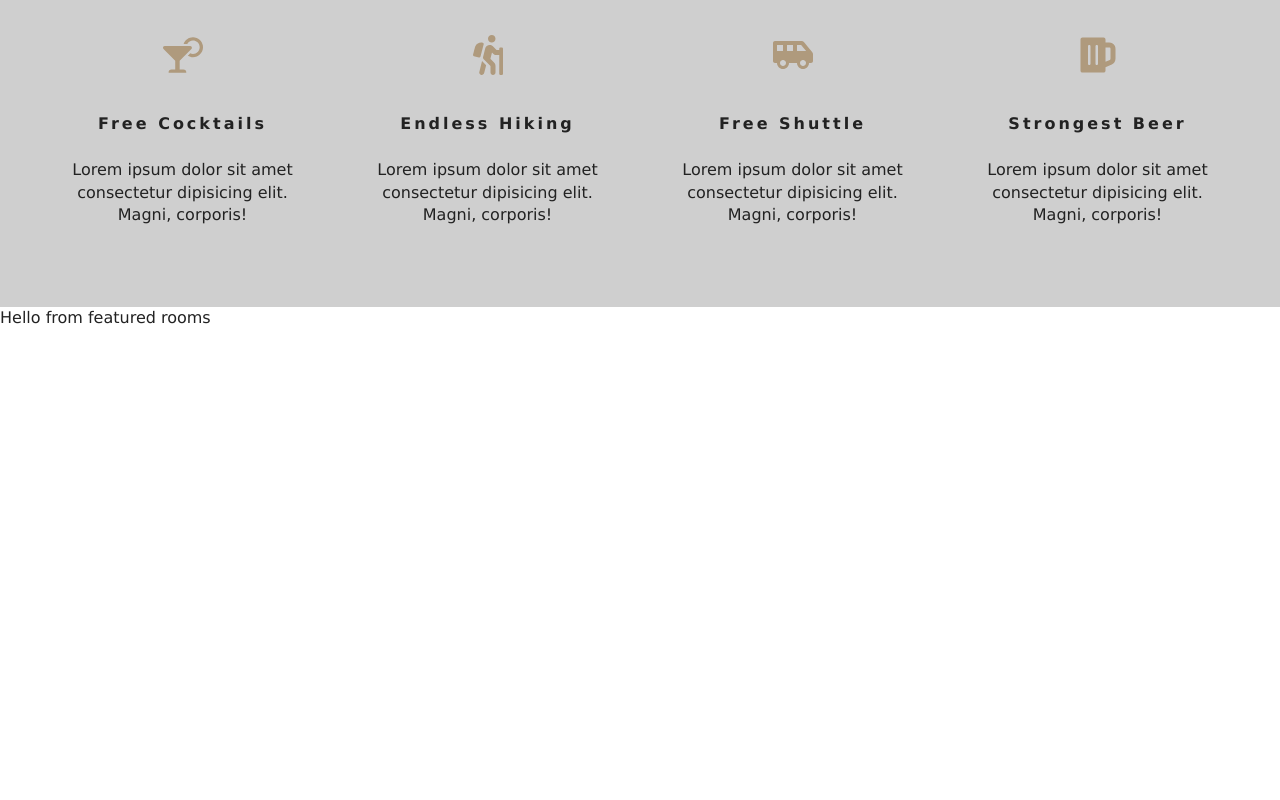
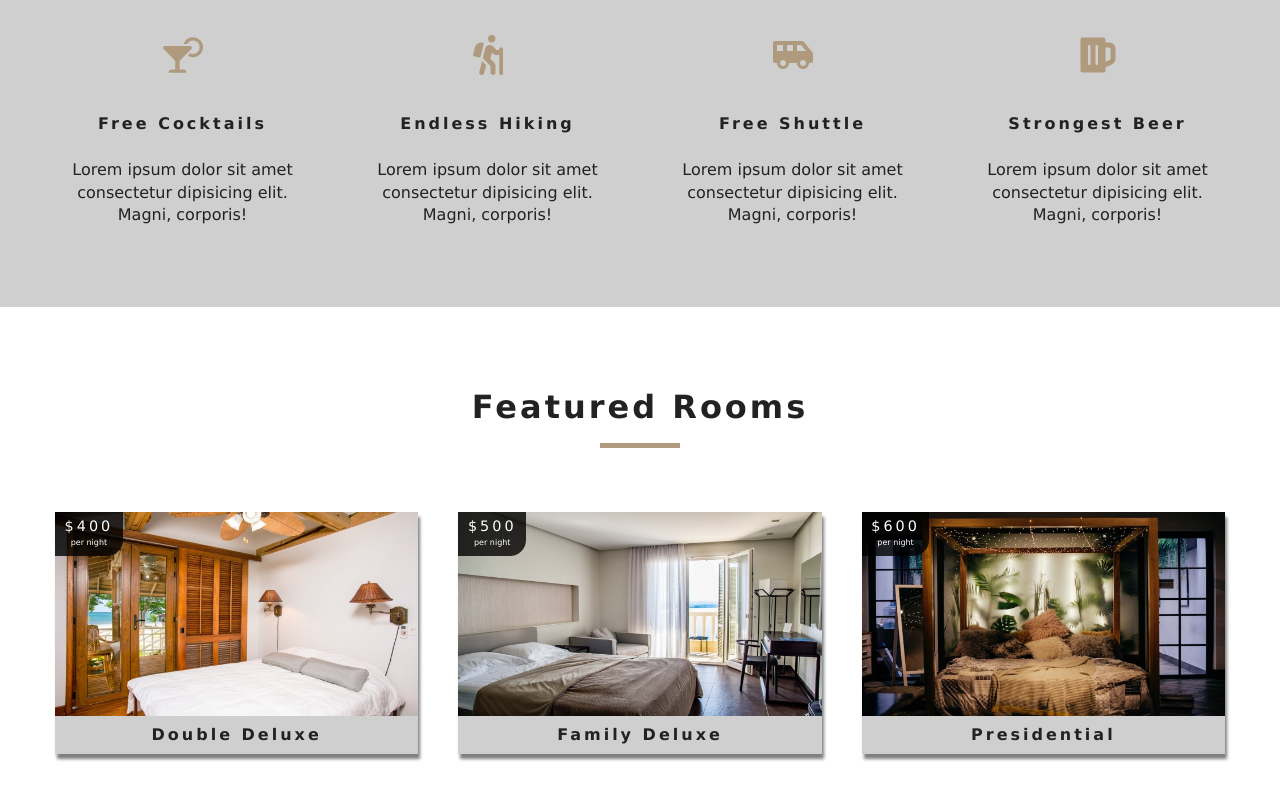
Before and after one commit to ReneMurillo/beach-resort-rooms, a React (Create React App) app: page / in a window 1280 px wide. Shown: the part 972-1772 px from the top of the page. Before the commit the page ends 1301 px from the top, so only its background shows below. Built offline with nearby package versions, Linux system fonts and the light colour scheme.

Commit message:
Featured rooms ready

```diff
--- a/src/components/FeaturedRooms.js
+++ b/src/components/FeaturedRooms.js
@@ -1,15 +1,25 @@
 import React, { Component } from 'react';
-import {RoomContext} from '../context';
+import {RoomContext, RoomProvider} from '../context';
+import Loading from './Loading';
+import Room from './Room';
+import Title from './Title';
 
 export default class FeaturedRooms extends Component {
     static contextType = RoomContext;
     render() {
-        const {featuredRooms:rooms} = this.context;
-        console.log(rooms);
+        let {loading, featuredRooms:rooms} = this.context;
+
+        rooms = rooms.map(room => {
+            return <Room key={room.id} room={room} />
+        });
+
         return (
-            <div>
-                Hello from featured rooms
-            </div>
+            <section className="featured-rooms">
+                <Title title="featured rooms" />
+                <div className="featured-rooms-center">
+                    {loading? <Loading/>: rooms}
+                </div>
+            </section>
         )
     }
 }
--- /dev/null
+++ b/src/components/Loading.js
@@ -0,0 +1,11 @@
+import React from 'react';
+import loadingGif from '../images/gif/loading-arrow.gif';
+
+export default function Loading() {
+    return (
+        <div className="loading">
+            <h4>rooms data loading...</h4>
+            <img src={loadingGif} alt="" />
+        </div>
+    )
+}
--- /dev/null
+++ b/src/components/Room.js
@@ -0,0 +1,32 @@
+import React from 'react';
+import {Link} from 'react-router-dom';
+import defaultImage from '../images/room-1.jpeg';
+import PropTypes from 'prop-types';
+
+export default function Room({room}) {
+    const {name,slug,images,price} = room;
+    return (
+        <article className="room">
+            <div className="img-container">
+                <img src={images[0] || defaultImage} alt="single room" />
+                <div className="price-top">
+                    <h6>${price}</h6>
+                    <p>per night</p>
+                </div>
+                <Link to={`/rooms/${slug}`} className="btn-primary room-link">Features</Link>
+            </div>
+            <p className="room-info">
+                {name}
+            </p>
+        </article>
+    )
+}
+
+Room.propTypes = {
+    room:PropTypes.shape({
+        name:PropTypes.string.isRequired,
+        slug:PropTypes.string.isRequired,
+        images:PropTypes.arrayOf(PropTypes.string).isRequired,
+        price:PropTypes.number.isRequired,
+    })
+}
```
